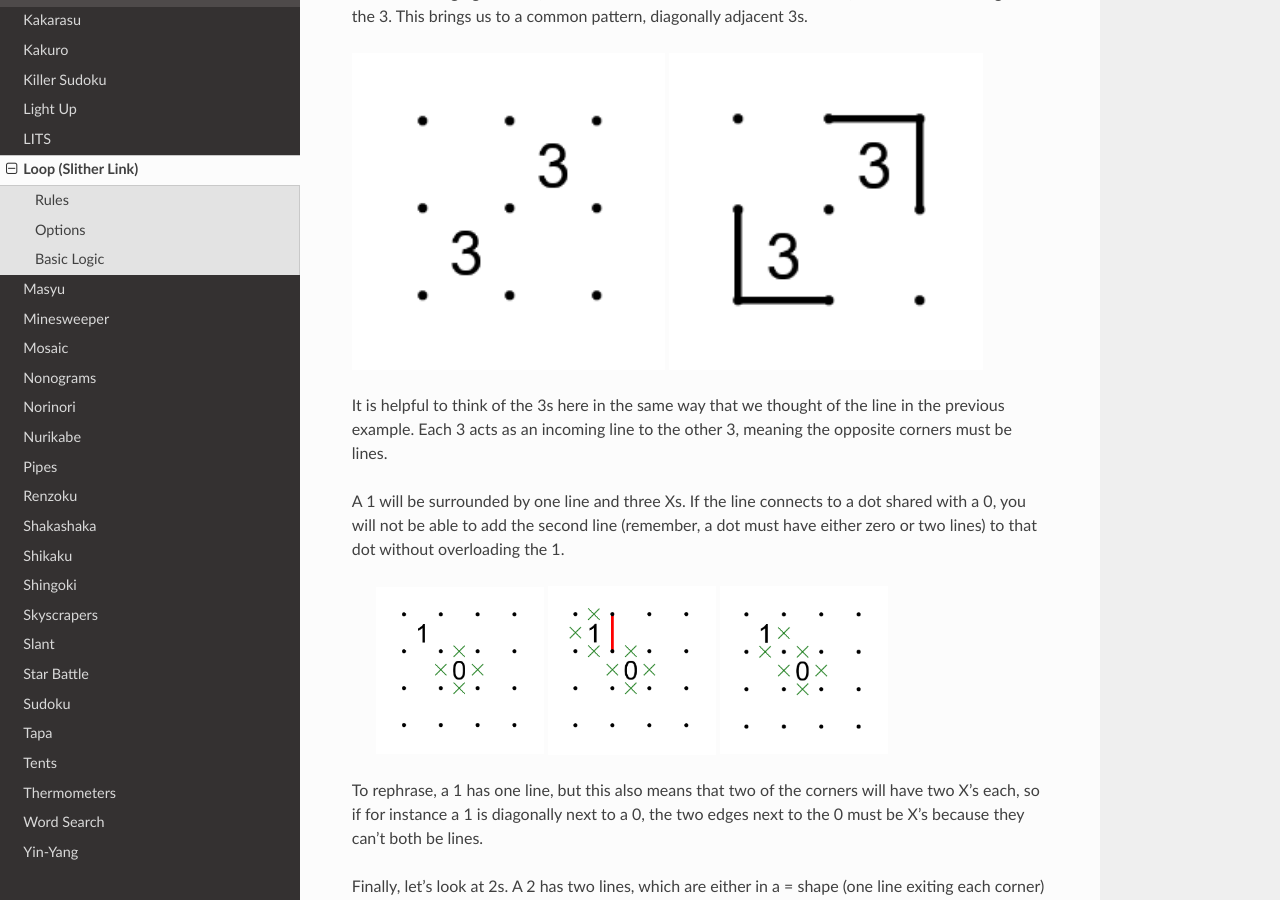
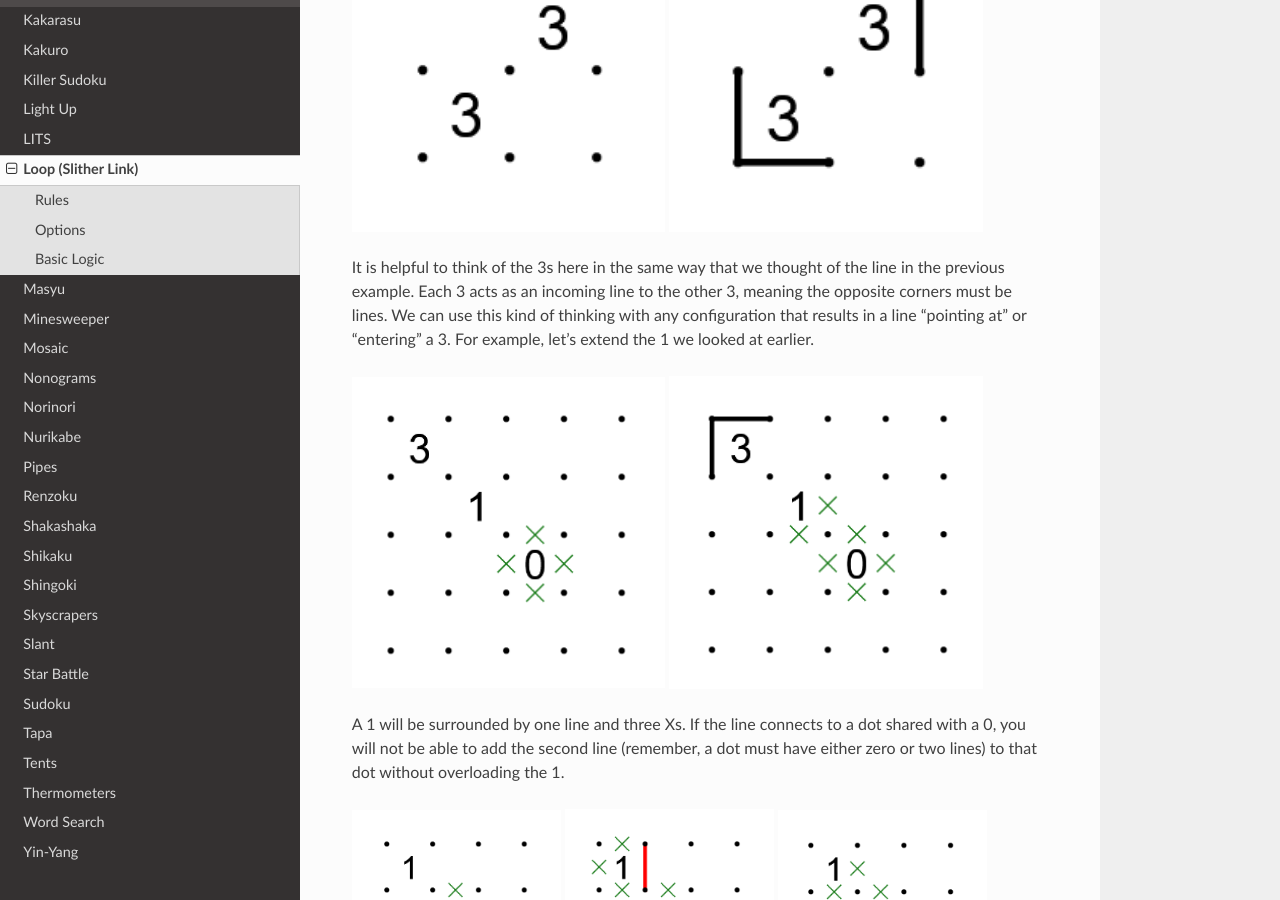
Before and after one commit to Ailurust/puzzle-team-advice, a Sphinx documentation site: the page built from docs/source/puzzles/loop.rst, in a window 1280 px wide and 900 px high, scrolled down 2517 px. Built offline with Sphinx 7.4.7 and the Read the Docs theme 3.1.0, drawn with Linux system fonts in a browser that asks for light colours.

Commit message:
add images, expand 3 section

```diff
--- a/docs/source/puzzles/loop.rst
+++ b/docs/source/puzzles/loop.rst
@@ -59,14 +59,17 @@ it will have one more line, which cannot belong to the 3. This brings us to a co
 |ico6| |ico7|
 
 It is helpful to think of the 3s here in the same way that we thought of the line in the previous example. Each 3 acts
-as an incoming line to the other 3, meaning the opposite corners must be lines.
+as an incoming line to the other 3, meaning the opposite corners must be lines. We can use this kind of thinking with
+any configuration that results in a line "pointing at" or "entering" a 3. For example, let's extend the 1 we looked at
+earlier.
 
+|ico8| |ico9|
 
 A 1 will be surrounded by one line and three Xs. If the line connects to a dot shared with a 0, you will not be able to add
 the second line (remember, a dot must have either zero or two lines) to that dot without overloading the 1.
 
 
- |ico1| |ico2| |ico3|
+|ico1| |ico2| |ico3|
 
 To rephrase, a 1 has one line, but this also means that two of the corners will have two X’s each, so if for instance
 a 1 is diagonally next to a 0, the two edges next to the 0 must be X’s because they can’t both be lines.
@@ -88,20 +91,20 @@ will have the opposite corner filled. A string of diagonal 2s will often fall in
 
 .. |ico1| image:: ../img/loop/loop2.png
    :class: no-scaled-link
-   :width: 25%
+   :width: 30%
 .. |ico2| image:: ../img/loop/loop3.png
    :class: no-scaled-link
-   :width: 25%
+   :width: 30%
 .. |ico3| image:: ../img/loop/loop4.png
    :class: no-scaled-link
-   :width: 25%
+   :width: 30%
 
 .. |ico5| image:: ../img/loop/loop7.png
    :class: no-scaled-link
-   :width: 45%
+   :width: 25%
 .. |ico4| image:: ../img/loop/loop6.png
    :class: no-scaled-link
-   :width: 45%
+   :width: 70%
 
 .. |ico6| image:: ../img/loop/loop13.png
    :class: no-scaled-link
@@ -109,3 +112,10 @@ will have the opposite corner filled. A string of diagonal 2s will often fall in
 .. |ico7| image:: ../img/loop/loop14.png
    :class: no-scaled-link
    :width: 45%
+
+.. |ico8| image:: ../img/loop/loop15.png
+   :class: no-scaled-link
+   :width: 45%
+.. |ico9| image:: ../img/loop/loop16.png
+   :class: no-scaled-link
+   :width: 45%
```
Also changed, not shown: docs/source/img/loop/loop15.png (added), docs/source/img/loop/loop16.png (added).
